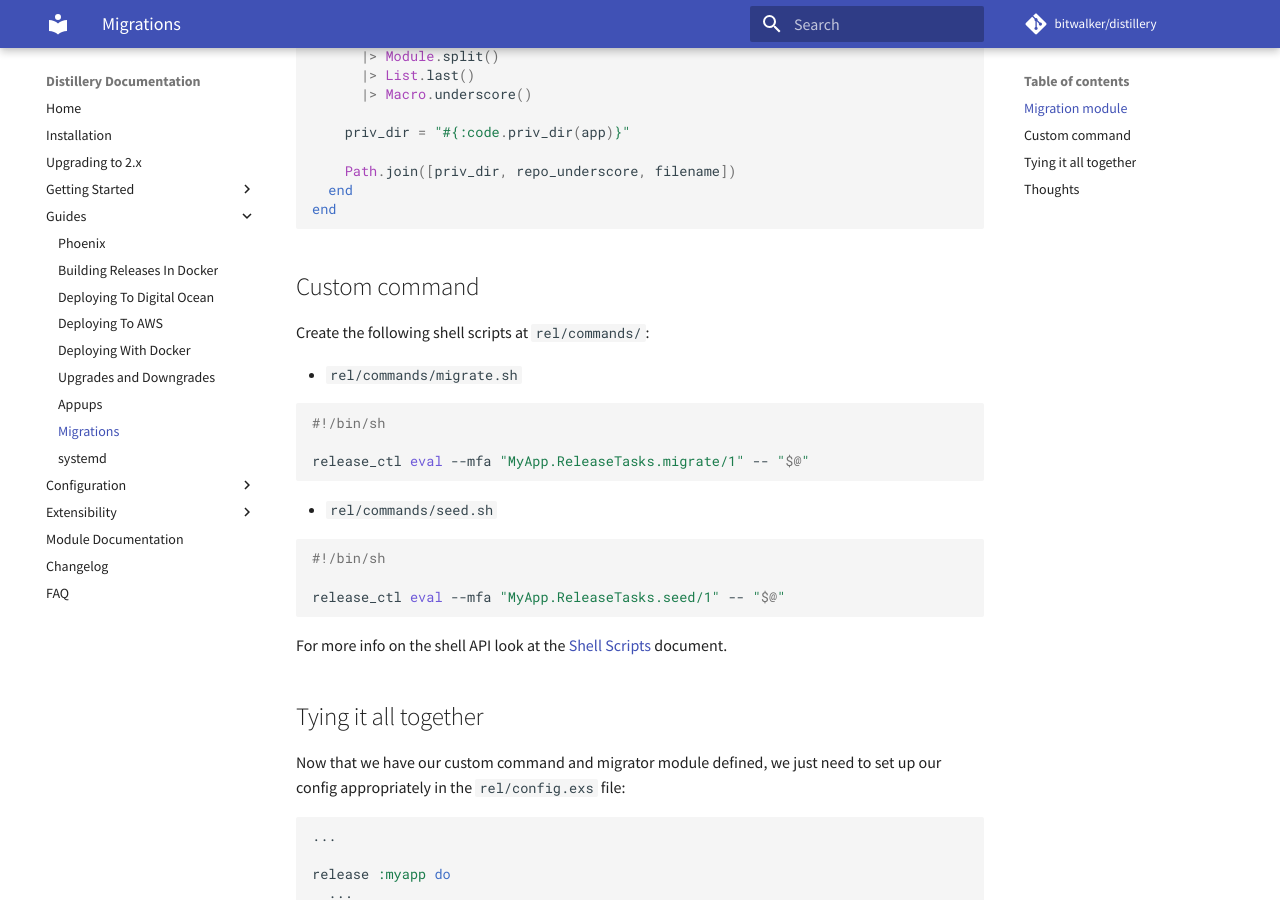
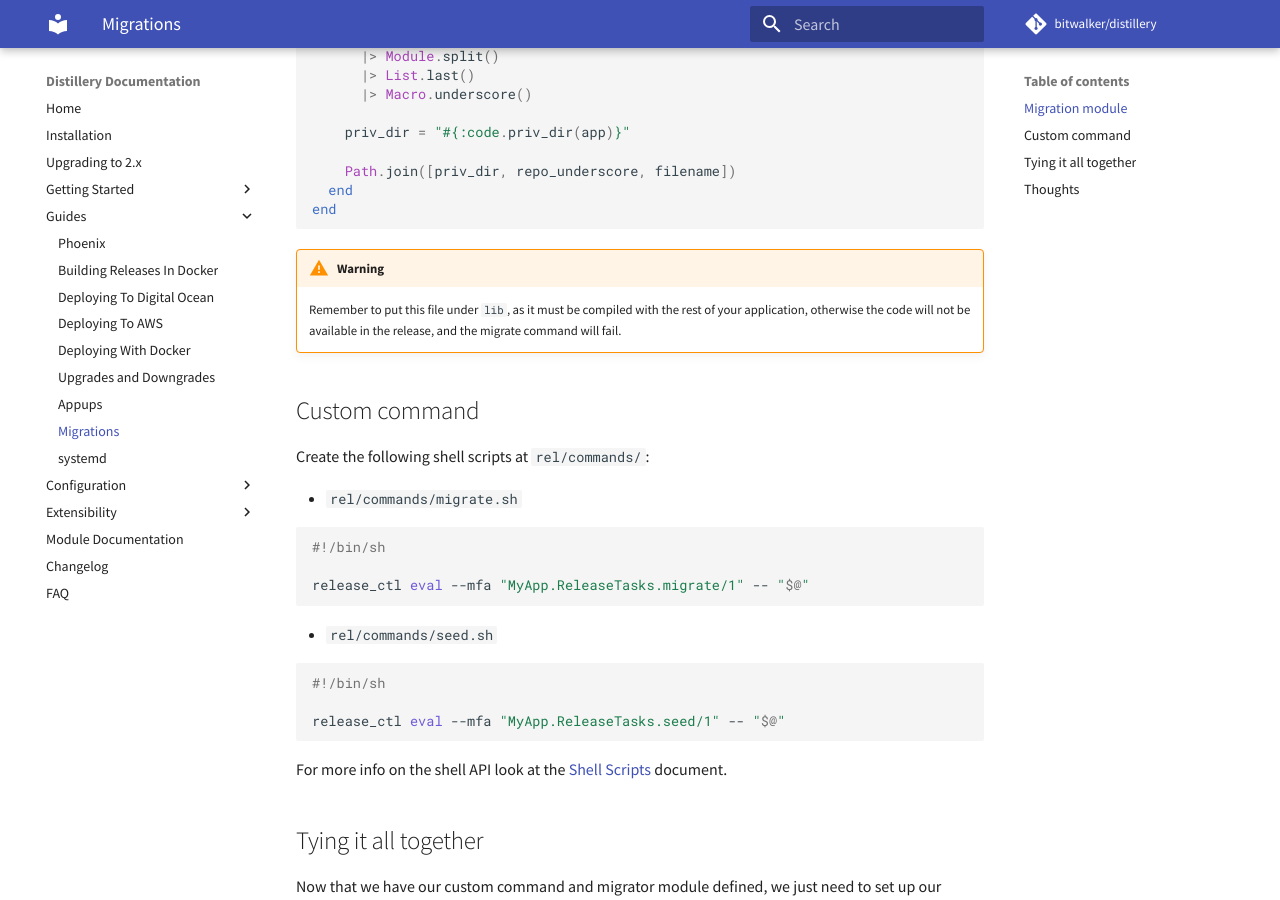
Before and after one commit to bitwalker/distillery, an MkDocs documentation site: the page built from docs/guides/running_migrations.md, in a window 1280 px wide and 900 px high, scrolled down 1935 px. Built offline with MkDocs 1.6.1 and Material for MkDocs 9.7.7, drawn with Linux system fonts in a browser that asks for light colours; comment, search, counter and statistics services are not loaded.

Commit message:
Add a tip about where to put the migration runner
I've encountered the problem solved by this commit while I was learning Distillery through this tutorial - I think that it'd be nice to have the place for `App.ReleaseTasks` mentioned in the docs, especially for beginners.

````diff
--- a/docs/guides/running_migrations.md
+++ b/docs/guides/running_migrations.md
@@ -101,6 +101,8 @@ defmodule MyApp.ReleaseTasks do
   end
 end
 ```
+!!! warning
+    Remember to put this file under `lib`, as it must be compiled with the rest of your application, otherwise the code will not be available in the release, and the migrate command will fail.
 
 ## Custom command
 
````
